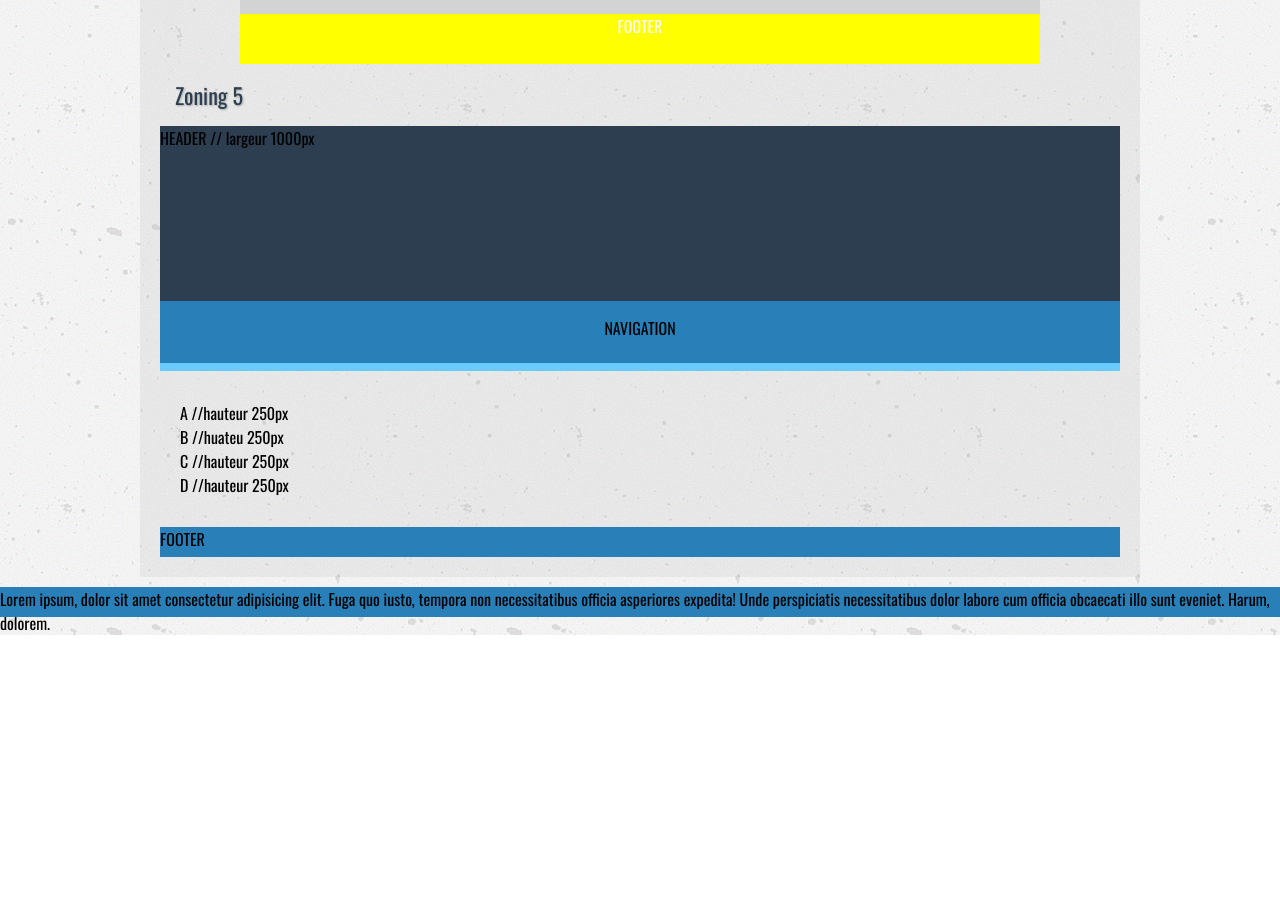
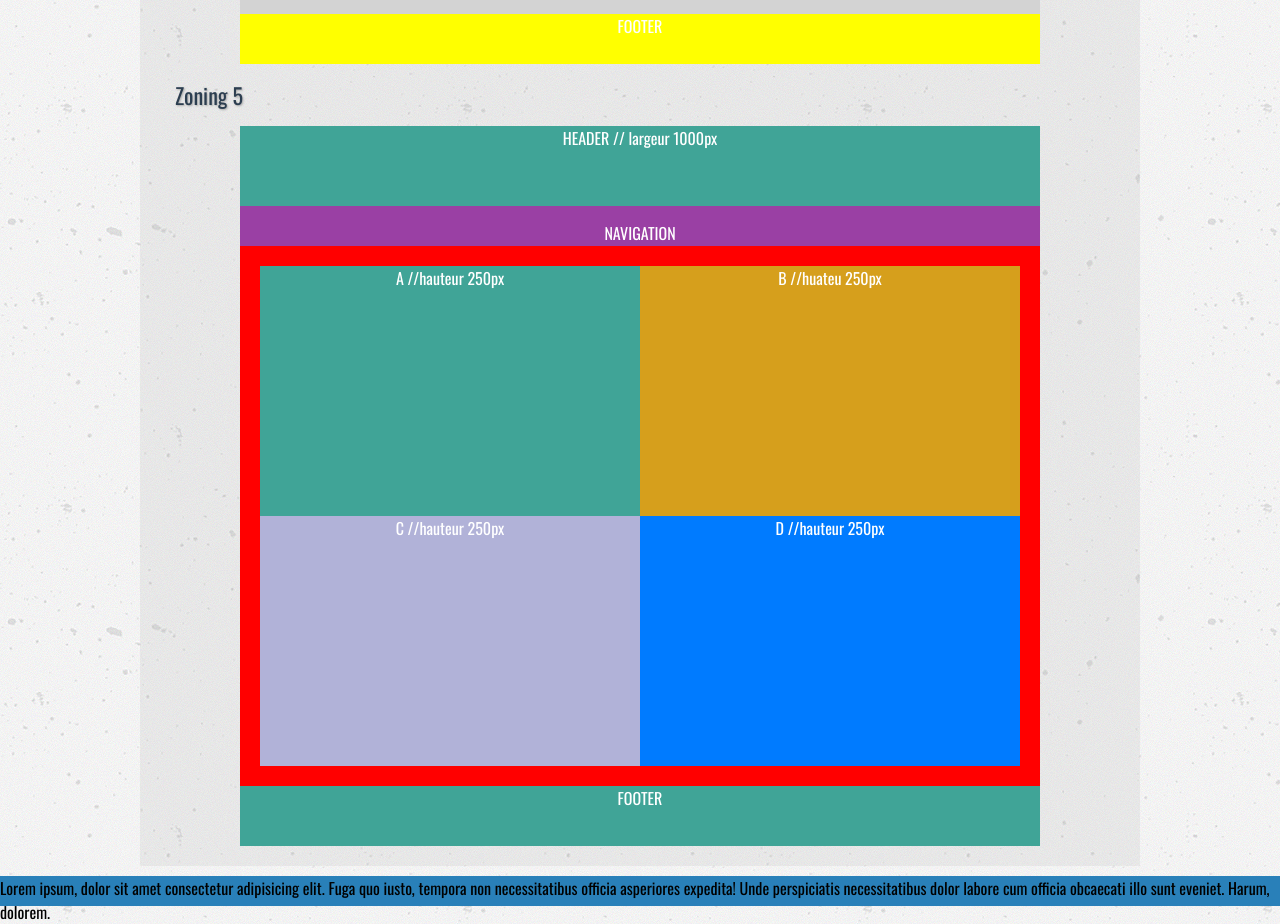
Before and after one commit to asaad-dev/premierSITE, a plain HTML site: page zoning.html in a window 1280 px wide. Shown: the part 3140-4064 px from the top of the page. Before the commit the page ends 3775 px from the top, so only its background shows below. Drawn offline with nearby package versions, Linux system fonts and the light colour scheme; files whose address does not match are found by name.

Commit message:
reprise2 lundi 24

```diff
--- a/css/style.css
+++ b/css/style.css
@@ -375,6 +375,65 @@ img[src="img/toureiffel.jpg"] {
 }
 /* fin de zoning 4 */
 
+#zoning5 {
+	width: 800px;
+	margin: auto;
+	text-align: center;
+	color: #fff;
+}
+
+#zoning5 header {
+    background :#40A497;
+    height: 80px;
+}
+
+#zoning5 nav {
+    background: #9A40A4;
+	height: 40px;
+	border: none;
+}
+
+#zoning5 section {
+    background: red;
+	height: 540px;
+	margin: 0;
+}
+
+#zoning5 .a {
+    background: #40A497;
+    height: 250px;
+    float: left;
+    width: 380px;
+}
+
+#zoning5 .b {
+    background: #D69F1C;
+    height: 250px;
+    float: left;
+    width: 380px;
+}
+
+#zoning5 .c {
+    background: #B1B2D8;
+    height: 250px;
+    float: left;
+    width: 380px;
+}
+
+#zoning5 .d {
+    background: #007bff;
+    height: 250px;
+    float: left;
+    width: 380px;
+}
+
+#zoning5 footer {
+	background: #40A497;
+	height: 60px;
+	margin: 0;
+}
+/* fin de zoning 5 */
+
 
 /* page position */
 .centre {
--- a/css/zoning5.css
+++ b/css/zoning5.css
@@ -1,46 +1,51 @@
 
 body {
-    background: plum;
+    background: #EEE8AA;
     text-align: center;
     color: #fff;
 }
 
 #zoning5 {
-    background: #fff;
+    background: red;
 	width: 1000px;
 	margin: 0 auto;
 }
 
 #zoning5 header {
-    background :#1e91b4;
+    background :#40A497;
     height: 80px;
 }
 #zoning5 nav {
-    background: purple;
+    background: #9A40A4;
     height: 30px;
 }
+
+#zoning5 nav p{
+	margin: 0;
+}
+
 #zoning5 section {
     background: red;
-    height: 500px;
+    height: 480px;
     margin: 20px;
 
 }
 #zoning5 .a {
-    background: #1e91b4;
+    background: #40A497;
     height: 250px;
     float: left;
     width: 480px;
 }
 
 #zoning5 .b {
-    background: #e7c91e;
+    background: #D69F1C;
     height: 250px;
     float: left;
     width: 480px;
 }
 
 #zoning5 .c {
-    background: #c5d8fc;
+    background: #B1B2D8;
     height: 250px;
     float: left;
     width: 480px;
@@ -54,6 +59,6 @@ body {
 }
 
 #zoning5 footer {
-	background: #1e91b4;
+	background: #40A497;
     height: 60px;
 }
```
Also changed, not shown: zoning.html (+5 -1 lines).
